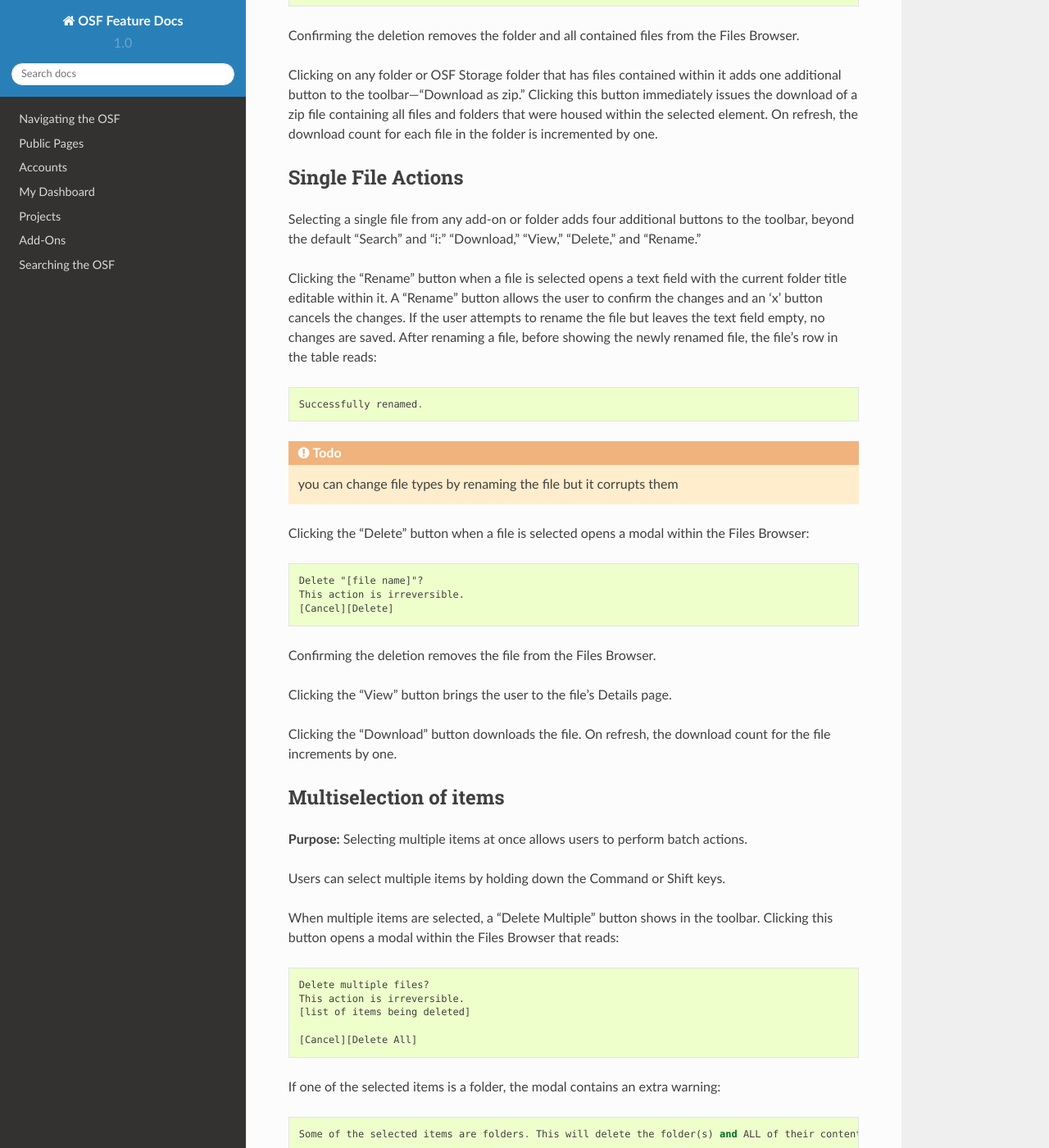
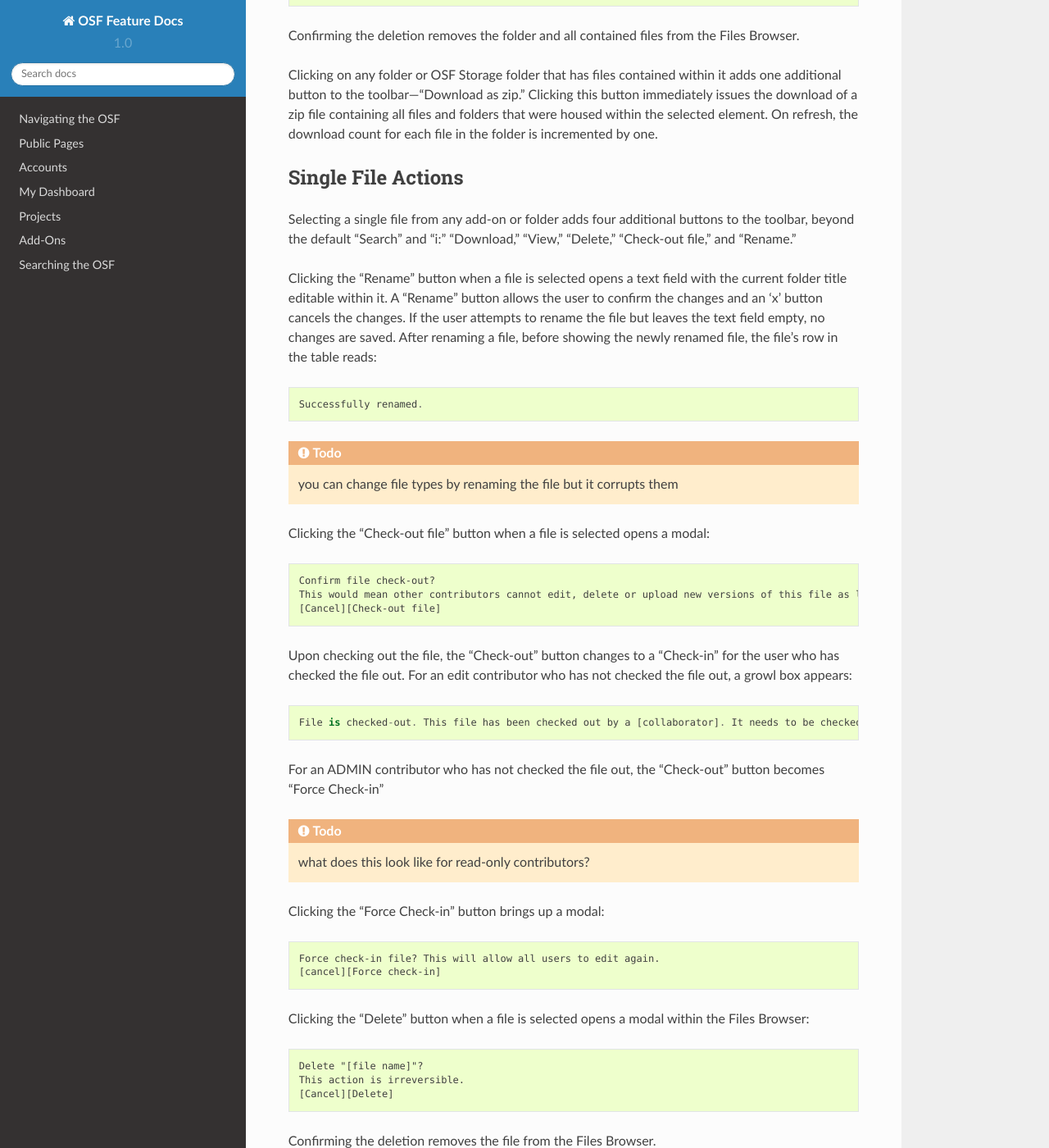
Before and after one commit to CenterForOpenScience/OSFDocs, a Sphinx documentation site: the page built from docs/projects/storage.rst, in a window 1280 px wide and 1400 px high, scrolled down 2719 px. Shown: the whole window at 82% size. Built offline with Sphinx 7.4.7 and the Read the Docs theme 2.0.0, drawn with Linux system fonts in a browser that asks for light colours.

Commit message:
check out files

```diff
--- a/docs/projects/storage.rst
+++ b/docs/projects/storage.rst
@@ -109,7 +109,7 @@
 Single File Actions
 ^^^^^^^^^^^^^
 Selecting a single file from any add-on or folder adds four additional buttons to the toolbar, beyond the default "Search" and "i:"
-"Download," "View," "Delete," and "Rename."
+"Download," "View," "Delete," "Check-out file," and "Rename."
 
 Clicking the "Rename" button when a file is selected opens a text field with the current folder title editable within it. A "Rename" button
 allows the user to confirm the changes and an 'x' button cancels the changes. If the user attempts to rename the file but leaves
@@ -118,6 +118,26 @@
     Successfully renamed.
 
 .. todo:: you can change file types by renaming the file but it corrupts them
+
+Clicking the "Check-out file" button when a file is selected opens a modal::
+
+    Confirm file check-out?
+    This would mean other contributors cannot edit, delete or upload new versions of this file as long as it is checked out. You can check it back in at any time.
+    [Cancel][Check-out file]
+
+Upon checking out the file, the "Check-out" button changes to a "Check-in" for the user who has checked the file out. For an edit contributor who has not checked the file out, a growl box appears::
+
+    File is checked-out. This file has been checked out by a [collaborator]. It needs to be checked back in before any changes can be made.
+
+For an ADMIN contributor who has not checked the file out, the "Check-out" button becomes "Force Check-in"
+
+.. TODO:: what does this look like for read-only contributors?
+
+Clicking the "Force Check-in" button brings up a modal::
+
+    Force check-in file? This will allow all users to edit again.
+    [cancel][Force check-in]
+
 
 Clicking the "Delete" button when a file is selected opens a modal within the Files Browser::
 
```
